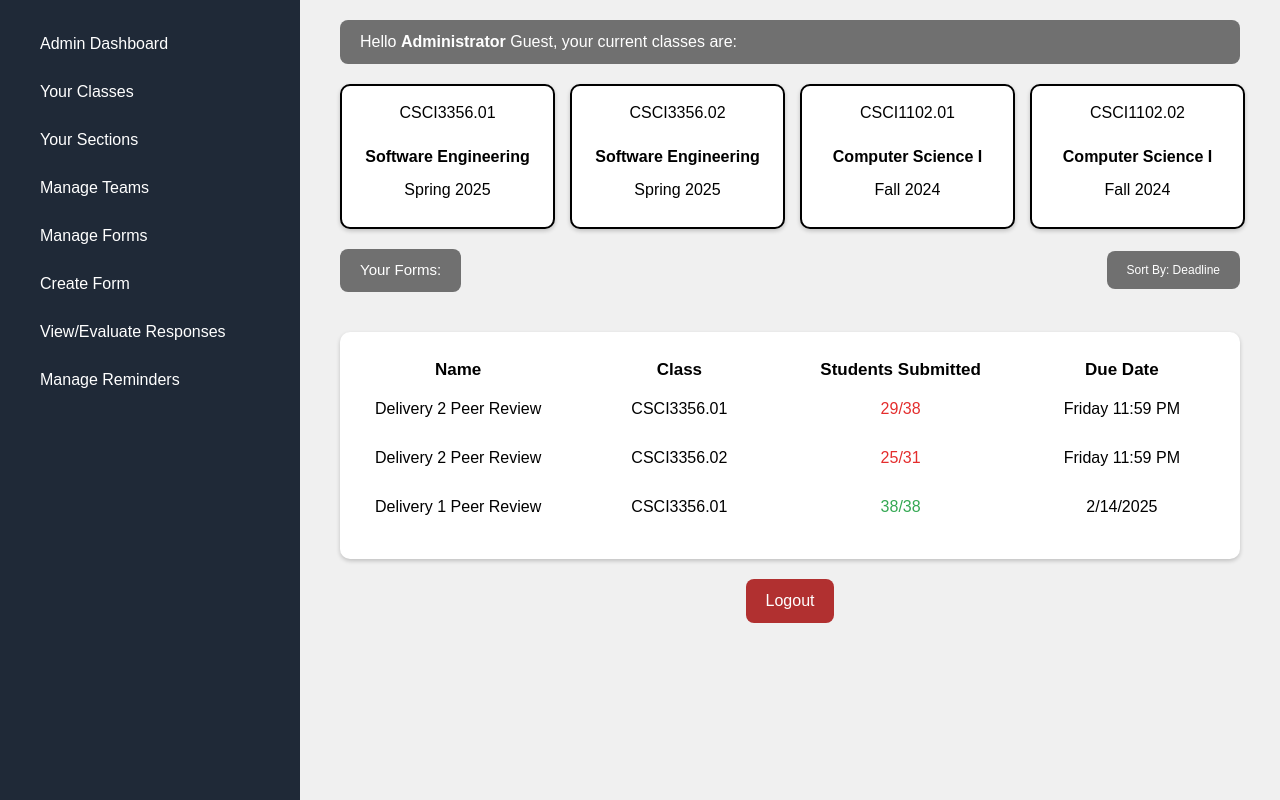
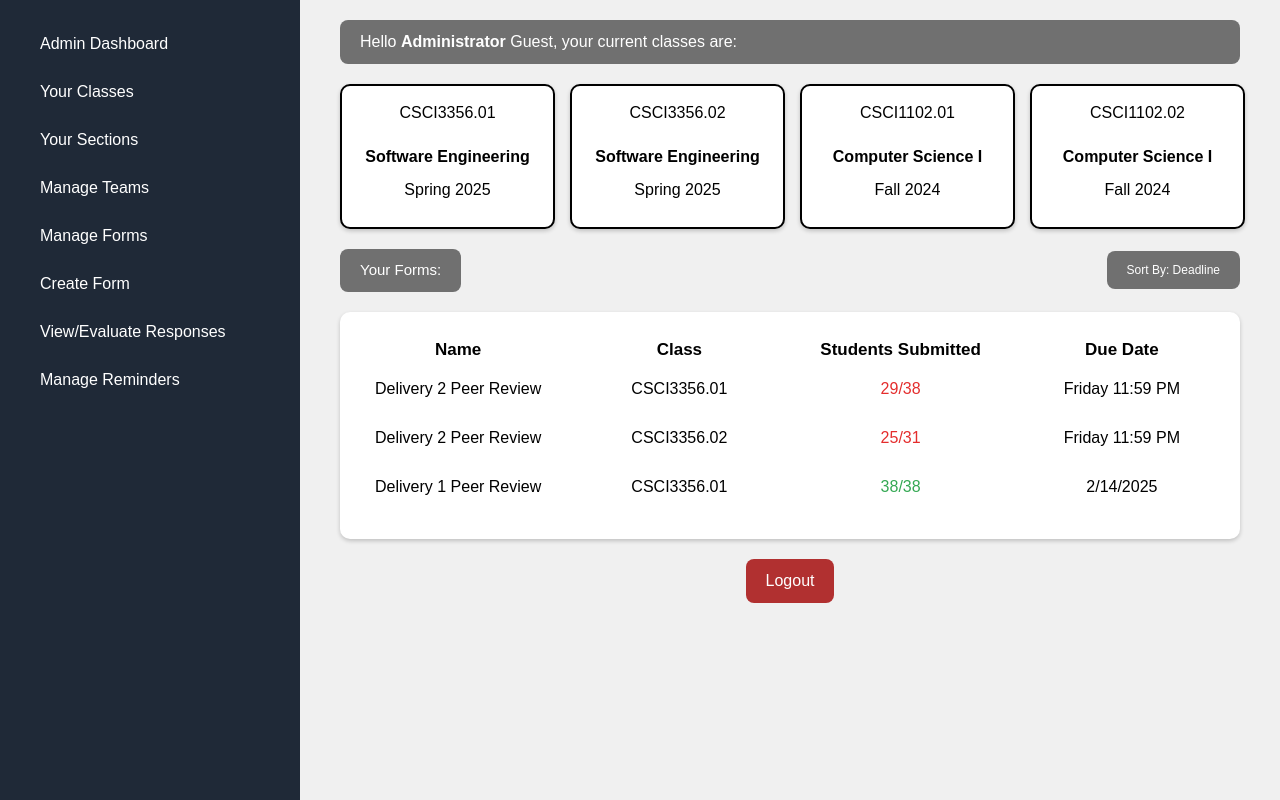
Before and after one commit to varun-singh26/PeerSight, a Django app: page /admin_landing/ in a window 1280 px wide. Run offline with Django 4.2, Linux system fonts and the light colour scheme; some libraries are stand-ins or nearby versions.

Commit message:
fixed spacing in admindash & added sort by section

```diff
--- a/PeerSight/main/static/main/css/adminDashboardStyles.css
+++ b/PeerSight/main/static/main/css/adminDashboardStyles.css
@@ -56,7 +56,6 @@ h2 {
 .form-section {
     display: flex;
     gap: 20px;
-    margin-top: 20px;
     align-items: center;
     justify-content: space-between;
 }
@@ -69,7 +68,6 @@ h2 {
     padding: 15px;
     border-radius: 10px;
     box-shadow: 0 2px 4px rgba(0,0,0,0.2);
-    margin-top: 20px;
 }
 
 .forms {
```
